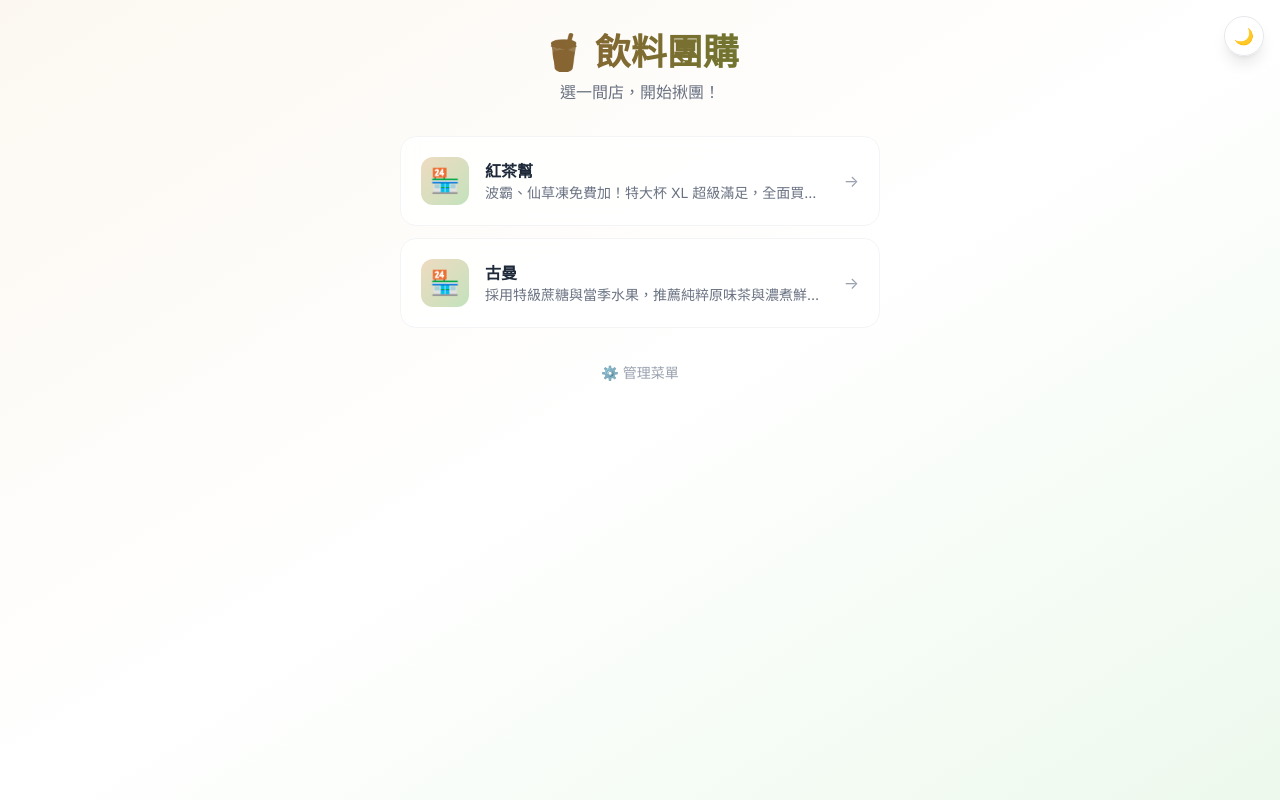
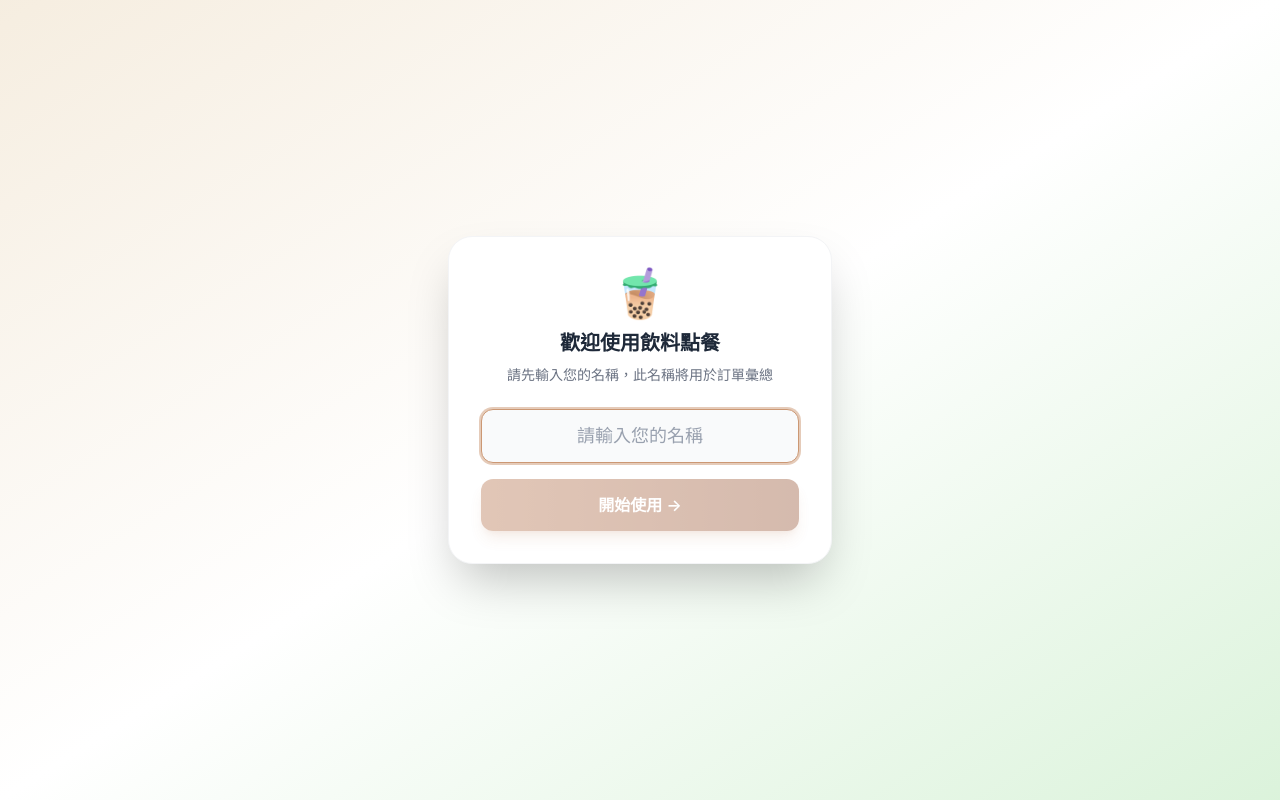
Before and after one commit to Gingene/order-drink-test, a React (Vite) app: page / in a window 1280 px wide. Built offline with nearby package versions, Linux system fonts and the light colour scheme.

Commit message:
feat: add user name gate, settings panel, and order improvements
Introduce user name gate and settings dropdown to manage username, set default size to XL, and improve order summary export

```diff
--- a/src/App.tsx
+++ b/src/App.tsx
@@ -1,4 +1,4 @@
-import { useState } from 'react';
+import { useState, useRef, useEffect, useCallback } from 'react';
 import type { StoreInfo } from './types';
 import { useStoreIndex, useMenu } from './hooks/useMenu';
 import { useOrders } from './hooks/useOrders';
@@ -9,9 +9,71 @@ import './index.css';
 
 type Page = 'select' | 'menu' | 'admin';
 
+const USER_NAME_KEY = 'drink-order-user-name';
+
 function App() {
   const [page, setPage] = useState<Page>('select');
   const [selectedStore, setSelectedStore] = useState<StoreInfo | null>(null);
+
+  // userName: required, stored in localStorage
+  const [userName, setUserName] = useState<string>(() => {
+    return localStorage.getItem(USER_NAME_KEY) || '';
+  });
+  const [showNameGate, setShowNameGate] = useState(() => !localStorage.getItem(USER_NAME_KEY));
+  const [nameInput, setNameInput] = useState('');
+  const [isEditingName, setIsEditingName] = useState(false);
+  const [editNameInput, setEditNameInput] = useState('');
+  const [showSettings, setShowSettings] = useState(false);
+  const editNameRef = useRef<HTMLInputElement>(null);
+  const gateInputRef = useRef<HTMLInputElement>(null);
+  const settingsRef = useRef<HTMLDivElement>(null);
+
+  useEffect(() => {
+    if (showNameGate && gateInputRef.current) {
+      gateInputRef.current.focus();
+    }
+  }, [showNameGate]);
+
+  useEffect(() => {
+    if (isEditingName && editNameRef.current) {
+      editNameRef.current.focus();
+      editNameRef.current.select();
+    }
+  }, [isEditingName]);
+
+  // Click-outside to close settings dropdown
+  const handleOutsideClick = useCallback((e: MouseEvent) => {
+    if (settingsRef.current && !settingsRef.current.contains(e.target as Node)) {
+      setShowSettings(false);
+      setIsEditingName(false);
+    }
+  }, []);
+
+  useEffect(() => {
+    if (showSettings) {
+      document.addEventListener('mousedown', handleOutsideClick);
+    } else {
+      document.removeEventListener('mousedown', handleOutsideClick);
+    }
+    return () => document.removeEventListener('mousedown', handleOutsideClick);
+  }, [showSettings, handleOutsideClick]);
+
+  const handleNameGateSubmit = () => {
+    const trimmed = nameInput.trim();
+    if (!trimmed) return;
+    setUserName(trimmed);
+    localStorage.setItem(USER_NAME_KEY, trimmed);
+    setShowNameGate(false);
+    setNameInput('');
+  };
+
+  const handleEditNameSubmit = () => {
+    const trimmed = editNameInput.trim();
+    if (!trimmed) return;
+    setUserName(trimmed);
+    localStorage.setItem(USER_NAME_KEY, trimmed);
+    setIsEditingName(false);
+  };
 
   const { stores, loading: storesLoading } = useStoreIndex();
   const { menu, loading: menuLoading } = useMenu(
@@ -85,18 +147,132 @@ function App() {
     localStorage.setItem('theme', newDark ? 'dark' : 'light');
   };
 
+  // Name gate modal — blocks everything
+  if (showNameGate) {
+    return (
+      <div className="fixed inset-0 z-[100] flex items-center justify-center bg-gradient-to-br from-milk-100 via-white to-tea-100 dark:from-gray-950 dark:via-gray-900 dark:to-gray-950">
+        <div className="w-full max-w-sm mx-4 p-8 bg-white dark:bg-gray-900 rounded-3xl shadow-2xl border border-gray-100 dark:border-gray-800 animate-scale-in">
+          <div className="text-center mb-6">
+            <div className="text-5xl mb-3">🧋</div>
+            <h2 className="text-xl font-bold text-gray-800 dark:text-gray-100">歡迎使用飲料點餐</h2>
+            <p className="text-sm text-gray-500 dark:text-gray-400 mt-2">請先輸入您的名稱，此名稱將用於訂單彙總</p>
+          </div>
+          <div className="space-y-4">
+            <input
+              ref={gateInputRef}
+              type="text"
+              value={nameInput}
+              onChange={e => setNameInput(e.target.value)}
+              onKeyDown={e => { if (e.key === 'Enter') handleNameGateSubmit(); }}
+              placeholder="請輸入您的名稱"
+              className="w-full px-4 py-3 bg-gray-50 dark:bg-gray-800 border border-gray-200 dark:border-gray-700
+                         rounded-xl text-gray-800 dark:text-gray-100 placeholder:text-gray-400
+                         focus:outline-none focus:ring-2 focus:ring-milk-400/50 focus:border-milk-400 transition-all text-center text-lg"
+            />
+            <button
+              onClick={handleNameGateSubmit}
+              disabled={!nameInput.trim()}
+              className="w-full py-3.5 bg-gradient-to-r from-milk-500 to-milk-600 hover:from-milk-600 hover:to-milk-700
+                         text-white font-semibold rounded-xl shadow-lg shadow-milk-500/30
+                         hover:shadow-xl hover:shadow-milk-500/40
+                         active:scale-[0.98] transition-all duration-200
+                         disabled:opacity-40 disabled:cursor-not-allowed disabled:hover:from-milk-500 disabled:hover:to-milk-600"
+            >
+              開始使用 →
+            </button>
+          </div>
+        </div>
+      </div>
+    );
+  }
+
   return (
     <div className="relative">
-      {/* Dark mode toggle */}
-      <button
-        onClick={toggleDarkMode}
-        className="fixed top-4 right-4 z-50 w-10 h-10 flex items-center justify-center rounded-full
-                   bg-white/80 dark:bg-gray-800/80 backdrop-blur-sm border border-gray-200 dark:border-gray-700
-                   shadow-lg hover:scale-110 transition-all duration-200"
-        title={darkMode ? '切換亮色模式' : '切換深色模式'}
-      >
-        {darkMode ? '☀️' : '🌙'}
-      </button>
+      {/* Settings button + dropdown */}
+      <div ref={settingsRef} className="fixed top-4 right-4 z-50">
+        {/* Gear icon */}
+        <button
+          id="settings-toggle"
+          onClick={() => {
+            setShowSettings(prev => !prev);
+            setIsEditingName(false);
+          }}
+          className={`w-10 h-10 flex items-center justify-center rounded-full
+                     bg-white/80 dark:bg-gray-800/80 backdrop-blur-sm border border-gray-200 dark:border-gray-700
+                     shadow-lg hover:scale-110 transition-all duration-200 text-gray-600 dark:text-gray-300
+                     ${showSettings ? 'rotate-45 bg-white dark:bg-gray-800 scale-110' : ''}`}
+          title="設定"
+        >
+          ⚙️
+        </button>
+
+        {/* Dropdown panel */}
+        {showSettings && (
+          <div className="absolute top-13 right-0 w-56 bg-white/95 dark:bg-gray-900/95 backdrop-blur-md
+                          border border-gray-100 dark:border-gray-700 rounded-2xl shadow-2xl
+                          p-3 space-y-2 animate-scale-in origin-top-right">
+
+            {/* userName row */}
+            <div className="px-1">
+              <p className="text-xs font-medium text-gray-400 dark:text-gray-500 mb-1.5 uppercase tracking-wide">使用者名稱</p>
+              {isEditingName ? (
+                <div className="flex items-center gap-1.5">
+                  <input
+                    ref={editNameRef}
+                    type="text"
+                    value={editNameInput}
+                    onChange={e => setEditNameInput(e.target.value)}
+                    onKeyDown={e => {
+                      if (e.key === 'Enter') handleEditNameSubmit();
+                      if (e.key === 'Escape') setIsEditingName(false);
+                    }}
+                    className="flex-1 px-2.5 py-1.5 bg-gray-50 dark:bg-gray-800 border border-gray-200 dark:border-gray-700
+                               rounded-lg text-sm text-gray-800 dark:text-gray-100
+                               focus:outline-none focus:ring-2 focus:ring-milk-400/50 focus:border-milk-400 transition-all"
+                  />
+                  <button
+                    onClick={handleEditNameSubmit}
+                    disabled={!editNameInput.trim()}
+                    className="w-8 h-8 flex items-center justify-center rounded-lg bg-milk-500 text-white text-sm
+                               hover:bg-milk-600 transition-colors disabled:opacity-40 shrink-0"
+                  >
+                    ✓
+                  </button>
+                </div>
+              ) : (
+                <button
+                  onClick={() => {
+                    setEditNameInput(userName);
+                    setIsEditingName(true);
+                  }}
+                  className="w-full flex items-center gap-2 px-2.5 py-1.5 rounded-lg
+                             bg-gray-50 dark:bg-gray-800 hover:bg-gray-100 dark:hover:bg-gray-700
+                             text-left transition-colors group"
+                >
+                  <span className="text-base">👤</span>
+                  <span className="flex-1 text-sm font-medium text-gray-700 dark:text-gray-200 truncate">{userName}</span>
+                  <span className="text-xs text-gray-400 dark:text-gray-500 opacity-0 group-hover:opacity-100 transition-opacity">編輯</span>
+                </button>
+              )}
+            </div>
+
+            {/* Divider */}
+            <div className="border-t border-gray-100 dark:border-gray-800" />
+
+            {/* Dark mode row */}
+            <button
+              onClick={toggleDarkMode}
+              className="w-full flex items-center gap-3 px-2.5 py-2 rounded-lg
+                         hover:bg-gray-50 dark:hover:bg-gray-800 transition-colors text-left"
+            >
+              <span className="text-base">{darkMode ? '☀️' : '🌙'}</span>
+              <span className="text-sm font-medium text-gray-700 dark:text-gray-200">
+                {darkMode ? '切換亮色模式' : '切換深色模式'}
+              </span>
+            </button>
+          </div>
+        )}
+      </div>
 
       {/* Pages */}
       {page === 'select' && (
@@ -122,6 +298,7 @@ function App() {
           onBack={handleBack}
           onCloseGroup={handleCloseGroup}
           onStartGroup={handleStartGroup}
+          userName={userName}
         />
       )}
 
--- a/src/components/MenuBrowser.tsx
+++ b/src/components/MenuBrowser.tsx
@@ -32,10 +32,11 @@ interface Props {
   onBack: () => void;
   onCloseGroup: () => void;
   onStartGroup: () => void;
+  userName: string;
 }
 
 export default function MenuBrowser({
-  menu, activeGroup, onAddItem, onRemoveItem, onRemovePersonItems, onBack, onCloseGroup, onStartGroup,
+  menu, activeGroup, onAddItem, onRemoveItem, onRemovePersonItems, onBack, onCloseGroup, onStartGroup, userName,
 }: Props) {
   const { query, setQuery, activeCategory, setActiveCategory, results, categories, clearSearch } = useSearch(menu);
   const [selectedItem, setSelectedItem] = useState<SearchableItem | null>(null);
@@ -200,6 +201,7 @@ export default function MenuBrowser({
           items={activeGroup.items}
           totalAmount={activeGroup.totalAmount}
           totalCups={activeGroup.totalCups}
+          userName={userName}
           onClose={() => setShowSummary(false)}
           onCloseGroup={() => {
             onCloseGroup();
--- a/src/components/OrderForm.tsx
+++ b/src/components/OrderForm.tsx
@@ -26,8 +26,9 @@ export default function OrderForm({ item, menu, lastPersonName, onSubmit, onClos
   const iceOptions = item.iceOptions ?? menu.defaultIceOptions;
   const toppings = item.toppings ?? menu.defaultToppings ?? [];
 
-  const [personName, setPersonName] = useState(lastPersonName);
-  const [size, setSize] = useState(sizes[0]?.[0] ?? 'M');
+  const [personName, setPersonName] = useState(lastPersonName || '客戶1');
+  const defaultSize = sizes.find(([s]) => s === 'XL')?.[0] ?? sizes[sizes.length - 1]?.[0] ?? 'M';
+  const [size, setSize] = useState(defaultSize);
   const [sweet, setSweet] = useState(sweetOptions[0] ?? '正常');
   const [ice, setIce] = useState(iceOptions[0] ?? '正常冰');
   const [selectedToppings, setSelectedToppings] = useState<OrderTopping[]>([]);
```
Also changed, not shown: public/menus/oldmon.json (+4 -17 lines), src/components/OrderSummary.tsx (+4 -3 lines), src/utils/formatOrder.ts (+3 -8 lines).
